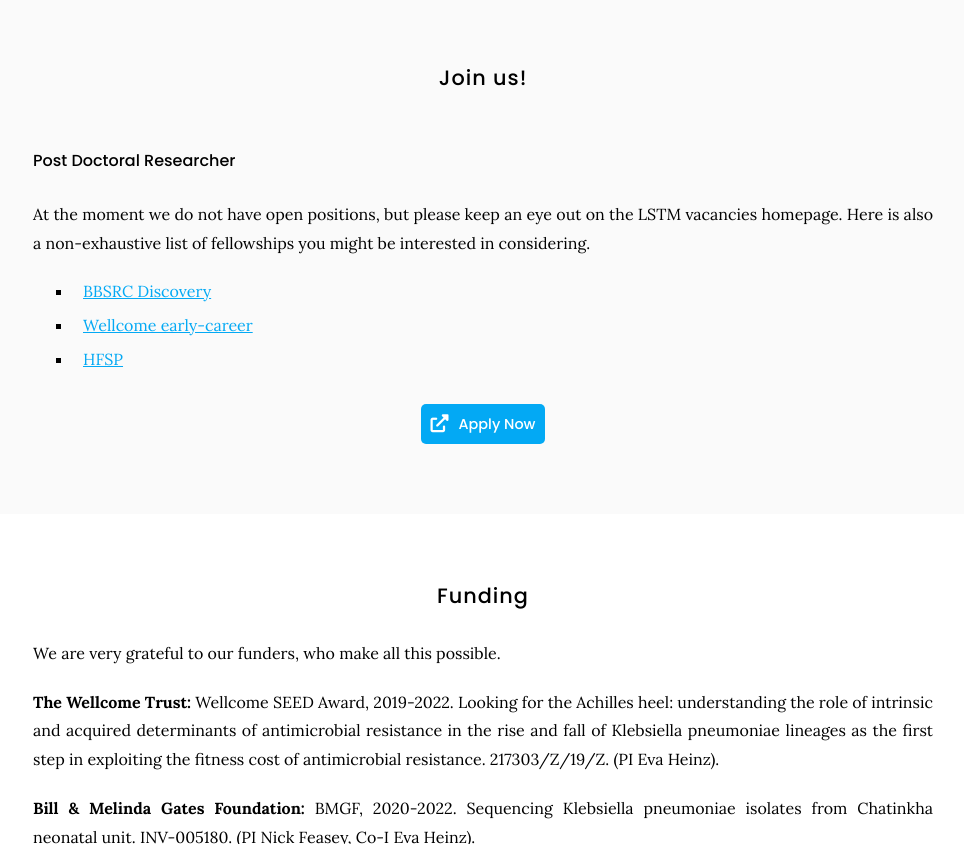
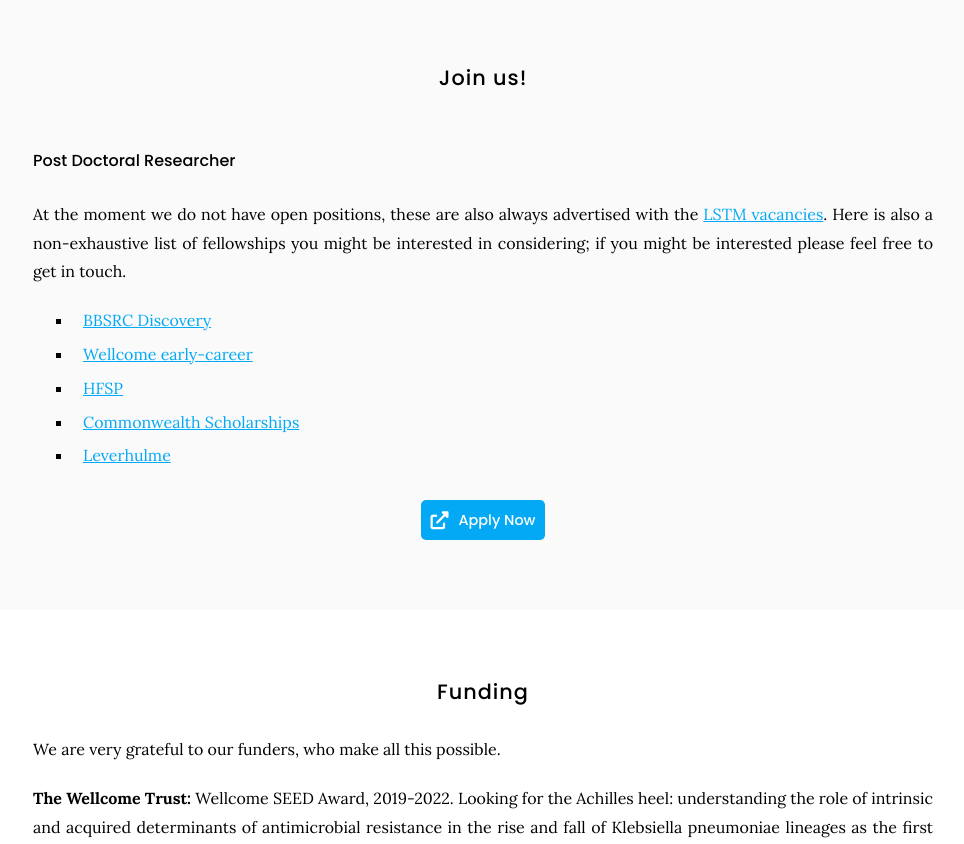
Before and after one commit to Evo-MInt/MicGen-lab-website, a Jekyll site: the page built from team/index.md, in a window 1280 px wide and 900 px high, scrolled down 2039 px, cut to the strip 56-900 px from the top of the window. Shown: the whole strip, without its empty margins (157-1121 px from the left). Built offline with Jekyll 4.4.1, drawn with Linux system fonts in a browser that asks for light colours.

Commit message:
Update index.md

```diff
--- a/team/index.md
+++ b/team/index.md
@@ -55,11 +55,13 @@ Whilst we are enthusiastic at science, we are also a very friendly and open grou
 
 #### Post Doctoral Researcher
 
-At the moment we do not have open positions, but please keep an eye out on the LSTM vacancies homepage. Here is also a non-exhaustive list of fellowships you might be interested in considering.
+At the moment we do not have open positions, these are also always advertised with the [LSTM vacancies](https://www.lstmed.ac.uk/vacancies). Here is also a non-exhaustive list of fellowships you might be interested in considering; if you might be interested please feel free to get in touch.
 
 - [BBSRC Discovery](https://www.ukri.org/opportunity/bbsrc-discovery-fellowships-2022/)
 - [Wellcome early-career](https://wellcome.org/grant-funding/schemes/early-career-awards)
 - [HFSP](https://www.hfsp.org/funding/hfsp-funding/postdoctoral-fellowships)
+- [Commonwealth Scholarships](https://cscuk.fcdo.gov.uk/about-us/scholarships/)
+- [Leverhulme](https://www.leverhulme.ac.uk/early-career-fellowships)
 
 {% include link.html type="external" link="https://google.com/" text="Apply Now" icon="" style="button" %}
 {:.center}
```
